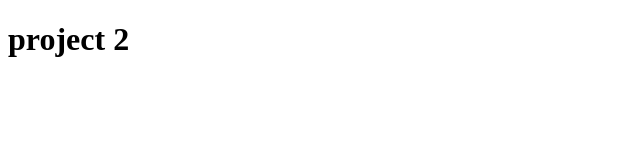
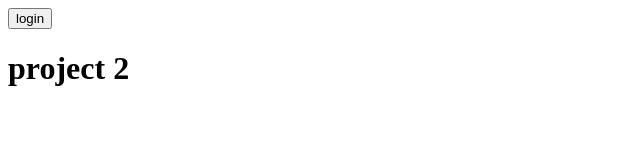
Before and after one commit to mdanas2123/project2, a plain HTML site: page index.html in a window 1280 px wide. Shown: the whole page, without its empty margins (0-640 px from the left). Drawn offline with Linux system fonts and the light colour scheme.

```diff
--- /dev/null
+++ b/app.js
@@ -0,0 +1 @@
+import express from express
--- a/index.html
+++ b/index.html
@@ -5,6 +5,7 @@
     <meta http-equiv="X-UA-Compatible" content="IE=edge">
     <meta name="viewport" content="width=device-width, initial-scale=1.0">
     <title>Document</title>
+    <button>login</button>
 </head>
 <body>
     <h1>project 2</h1>
```
